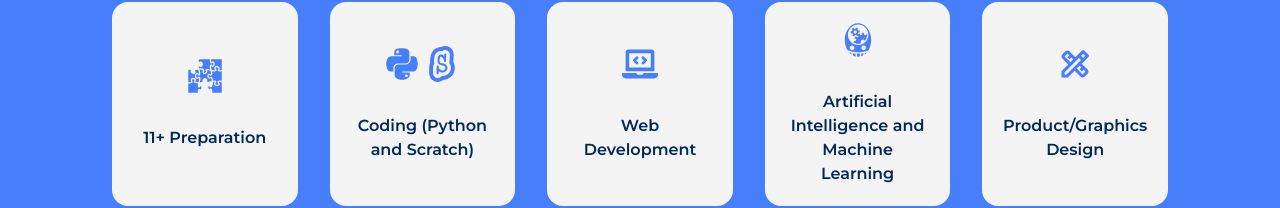
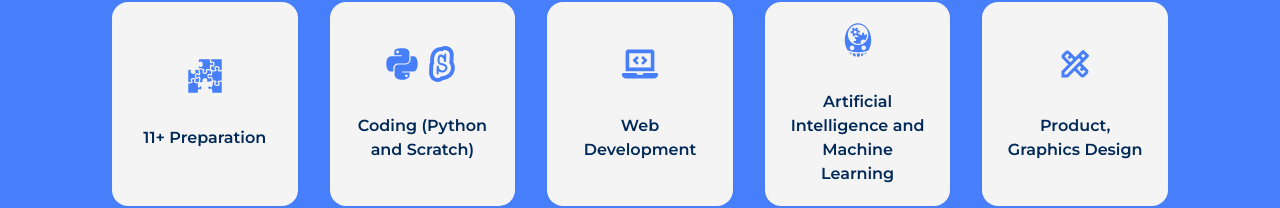
Before and after one commit to Yusasive/nurture-nova-learning, a Next.js app: page / in a window 1280 px wide. Shown: the part 1712-1920 px from the top of the page. Built offline with nearby package versions, Linux system fonts and the light colour scheme.

Commit message:
corrected

```diff
--- a/app/globals.css
+++ b/app/globals.css
@@ -27,7 +27,7 @@ body {
 
 .bg-container {
   position: relative;
-  background-image: url("https://img.freepik.com/free-psd/3d-female-character-working-desk-with-laptop_23-2148938896.jpg?t=st=1745702479~exp=1745706079~hmac=fec789e0fb8c7332bbc649b206b936d576b3b2611773297b6549d812d41261af&w=1060");
+  background-image: url("/images/3d-student.jpg");
   background-size: cover;
   background-position: center;
   background-repeat: no-repeat;
--- a/components/CoursesSection.tsx
+++ b/components/CoursesSection.tsx
@@ -94,7 +94,7 @@ const ServicesData: ServiceItem[] = [
   },
   {
     id: 10,
-    title: "Product/Graphics Design",
+    title: "Product, Graphics Design",
     link: "#",
     icon: <MdOutlineDesignServices />,
     delay: 1.1,
```
Also changed, not shown: public/images/3d-student.jpg (added).
